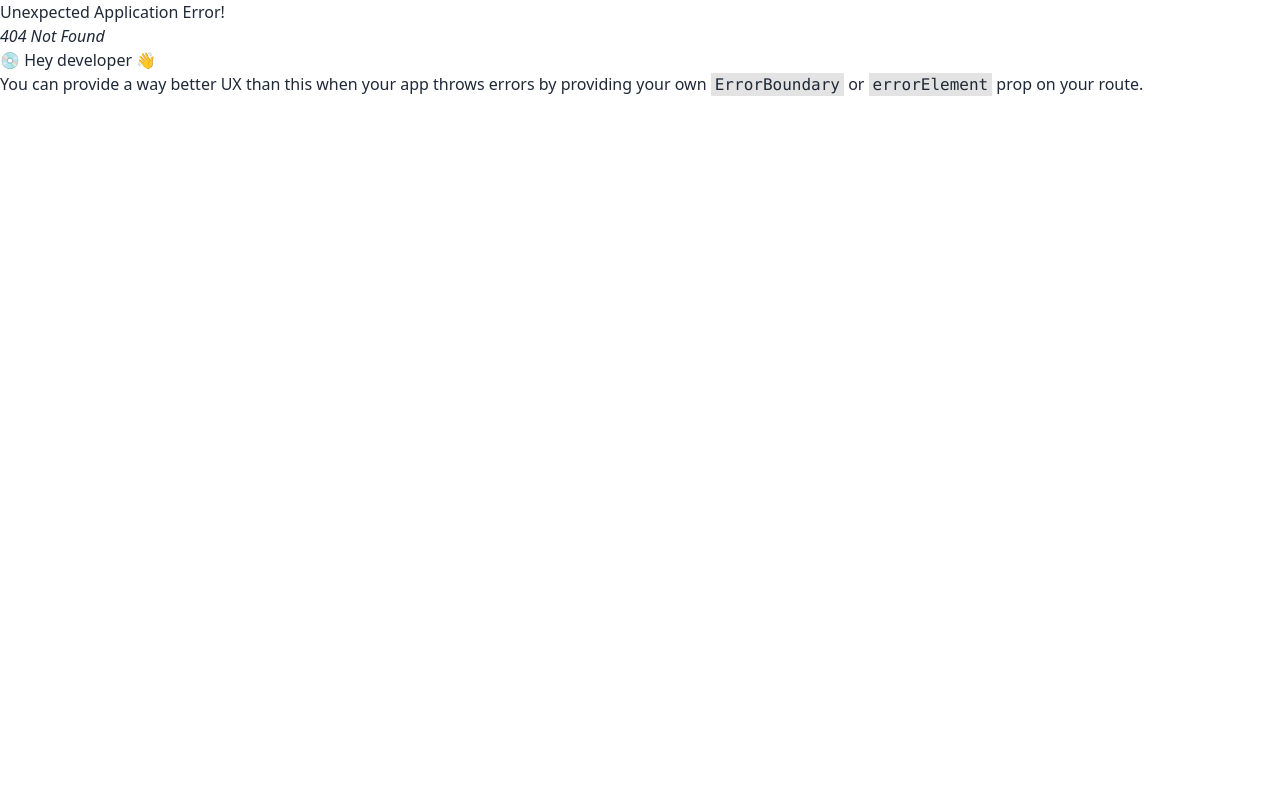
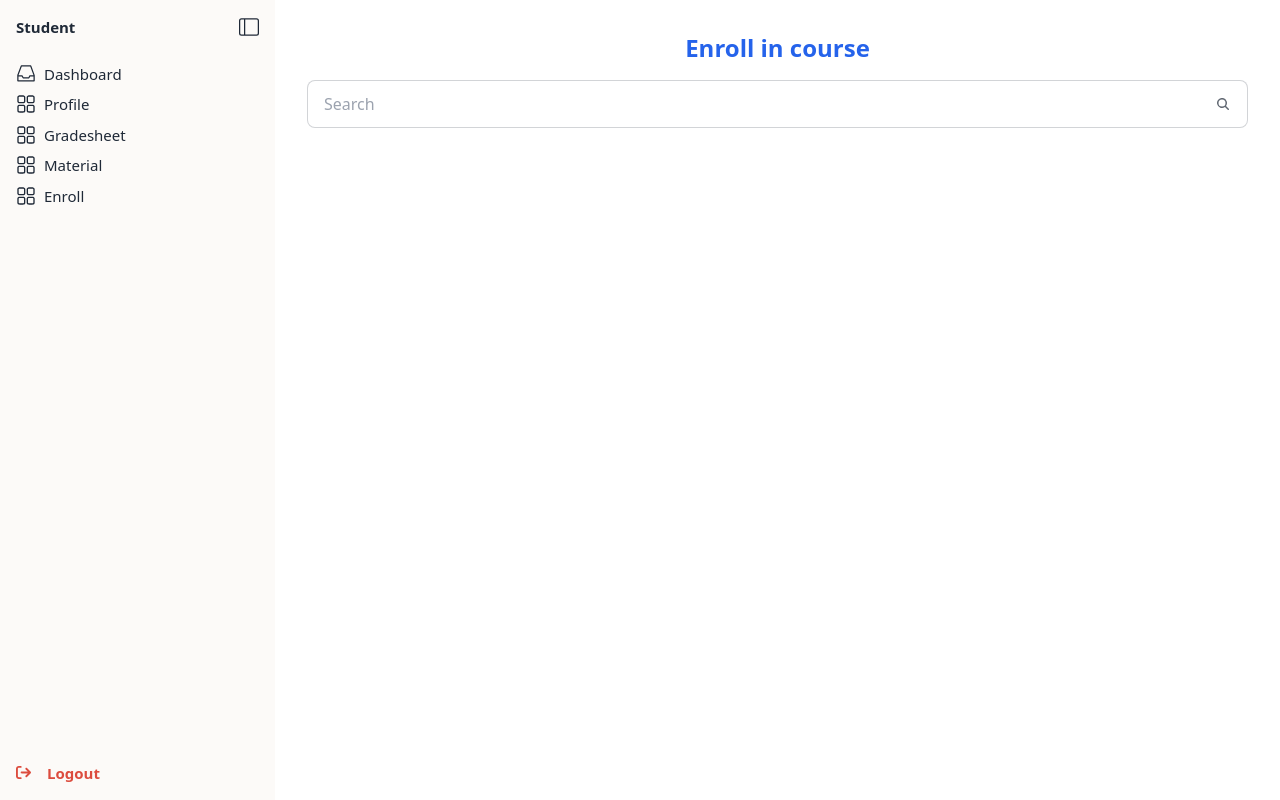
Before and after one commit to mashukur-rahman/Educational-Institute-Management-System, a React (Vite) app in the folder Frontend/: page /admin/enroll in a window 1280 px wide. Before the commit this address had no page. Built offline with nearby package versions, Linux system fonts and the light colour scheme.

Commit message:
route add

```diff
--- a/Frontend/src/Components/AdminFolder/Admin.jsx
+++ b/Frontend/src/Components/AdminFolder/Admin.jsx
@@ -62,7 +62,7 @@ const Admin = () => {
                     <NavLink to='/dashboard' className="flex items-center pb-2"><RxDashboard className="mr-2 text-xl" /> Profile</NavLink>
                     <NavLink to='gradesheet' className="flex items-center pb-2"><RxDashboard className="mr-2 text-xl" /> Gradesheet</NavLink>
                     <NavLink to='/dashboard' className="flex items-center pb-2"><RxDashboard className="mr-2 text-xl" /> Material</NavLink>
-                    <NavLink to='/dashboard' className="flex items-center pb-2"><RxDashboard className="mr-2 text-xl" /> Enroll</NavLink>
+                    <NavLink to='enroll' className="flex items-center pb-2"><RxDashboard className="mr-2 text-xl" /> Enroll</NavLink>
 
                 </div>
 
--- a/Frontend/src/Components/Home/Home.jsx
+++ b/Frontend/src/Components/Home/Home.jsx
@@ -1,5 +1,5 @@
 
-import {  NavLink, Outlet } from "react-router-dom";
+import { NavLink, Outlet } from "react-router-dom";
 import './../../App.css'
 
 
@@ -7,8 +7,8 @@ const Home = () => {
 
 
     return (
-        <div className="bg-[#F7F5F9] pt-24 px-12 md:px-16 flex flex-col lg:flex-row ">
-            <div className="w-full lg:w-3/5 mr-16">
+        <div className="bg-[#F7F5F9] pt-24 px-24 md:px-16 flex flex-col ">
+            <div className="w-full  mr-16">
                 <h3 className="italic text-xl md:text-4xl font-bold pb-2 md:pb-8">Edu ed <span className="text-customBlue">Your Gateway</span> to <span className="text-customPurple"> Knowledge & Growth</span></h3>
                 <p className="text-[14px] pb-2">we believe education is the key to unlocking potential and shaping a better future. Our platform is designed to provide learners of all ages and backgrounds with access to high-quality, interactive, and engaging educational resources.
                 </p>
@@ -16,21 +16,15 @@ const Home = () => {
                 <img className="hidden lg:flex" src="https://i.ibb.co/nq21Pzn/Group-27.png" alt="" />
             </div>
             <div className="w-full lg:w-2/5">
-                <div className="flex gap-4 mb-4 nav">
-                    <NavLink className='no-underline text-gray-400 font-bold' to='/login'>Sign In</NavLink>
-                    <NavLink className='no-underline text-gray-400 font-bold' to='/signup'>Join In</NavLink>
 
+                <div className="flex flex-col-reverse lg:flex-col">
+                    <div>
+                        <img className="lg:hidden mt-8" src="https://i.ibb.co/nq21Pzn/Group-27.png" alt="" />
+                    </div>
                 </div>
 
-                {/* <Outlet></Outlet> */}
-                <div className="flex flex-col-reverse lg:flex-col">
-                    {/* carosaul  */}
-        </div>
+            </div>
 
-            </div>
-            <div>
-            <img className="lg:hidden mt-8" src="https://i.ibb.co/nq21Pzn/Group-27.png" alt="" />
-            </div>
         </div>
     );
 };
--- a/Frontend/src/Components/Home/Navbar.jsx
+++ b/Frontend/src/Components/Home/Navbar.jsx
@@ -15,8 +15,7 @@ const Navbar = () => {
 
     const links = <>
         <li className="font-medium text-md "><NavLink to="/" >Home</NavLink></li>
-        <li className="font-medium  text-md"><NavLink to="/courses">Course</NavLink></li>
-        <li className="font-medium  text-md"><NavLink to="/courses">Faculty</NavLink></li>
+        <li className="font-medium  text-md"><NavLink to="/register">Sign in</NavLink></li>
         {/* {
             user && <><li className="font-medium text-lg" ><NavLink to="/userprofile">User Profile</NavLink></li></>
         } */}
--- /dev/null
+++ b/Frontend/src/Components/StudentFolder/Enroll.jsx
@@ -0,0 +1,26 @@
+
+
+const Enroll = () => {
+    return (
+        <div className="p-8">
+                <h2 className="text-2xl font-bold mb-4 text-center text-blue-600">Enroll in course</h2>
+
+            {/* search  */}
+            <label className="input input-bordered flex items-center gap-2">
+                <input type="text" className="grow" placeholder="Search" />
+                <svg
+                    xmlns="http://www.w3.org/2000/svg"
+                    viewBox="0 0 16 16"
+                    fill="currentColor"
+                    className="h-4 w-4 opacity-70">
+                    <path
+                        fillRule="evenodd"
+                        d="M9.965 11.026a5 5 0 1 1 1.06-1.06l2.755 2.754a.75.75 0 1 1-1.06 1.06l-2.755-2.754ZM10.5 7a3.5 3.5 0 1 1-7 0 3.5 3.5 0 0 1 7 0Z"
+                        clipRule="evenodd" />
+                </svg>
+            </label>
+        </div>
+    );
+};
+
+export default Enroll;
--- a/Frontend/src/main.jsx
+++ b/Frontend/src/main.jsx
@@ -23,6 +23,7 @@ import Main from "./Components/Main/Main";
 import "./index.css";
 import Dashboard from "./Components/StudentFolder/Dashboard";
 import Gradesheet from "./Components/AdminFolder/Gradesheet";
+import Enroll from "./Components/StudentFolder/Enroll";
 
 
 const router = createBrowserRouter([
@@ -58,6 +59,10 @@ const router = createBrowserRouter([
         path: "gradesheet",
         element: <Gradesheet></Gradesheet>,
       },
+      {
+        path: "enroll",
+        element: <Enroll></Enroll>,
+      },
     ]
   },
 
```
